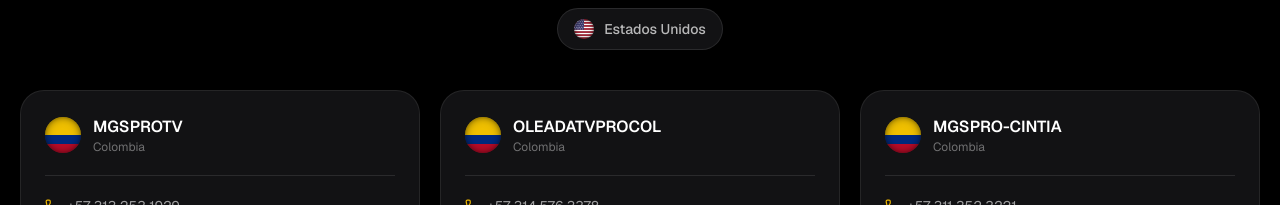
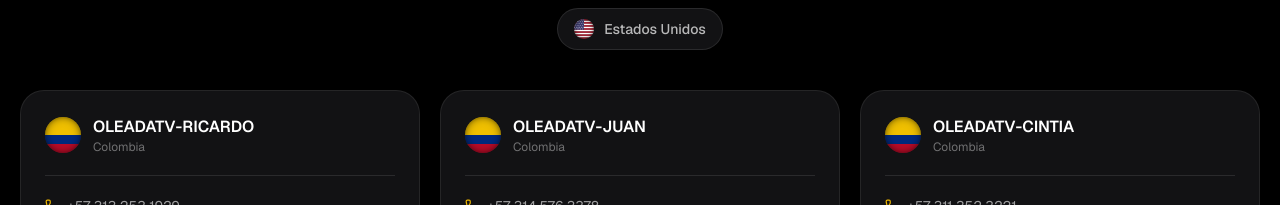
Before and after one commit to alejox/stell, a Next.js app: page / in a window 1280 px wide. Shown: the part 4278-4483 px from the top of the page. Built offline with nearby package versions, Linux system fonts and the light colour scheme.

Commit message:
content: renombrar los distribuidores de Colombia

```diff
--- a/content/site.ts
+++ b/content/site.ts
@@ -306,19 +306,19 @@ export const spotlights: Spotlight[] = [
 /** Authorized distributors, keyed by id. Several of them cover more than one country. */
 export const distributors: Record<string, Distributor> = {
   oleadatvprocol: {
-    name: "OLEADATVPROCOL",
+    name: "OLEADATV-JUAN",
     phone: "+57 314 576 3378",
     whatsapp: "https://wa.me/573145763378",
     telegram: "https://t.me/oleadatvpro",
   },
   mgsprotv: {
-    name: "MGSPROTV",
+    name: "OLEADATV-RICARDO",
     phone: "+57 313 253 1929",
     whatsapp: "https://wa.me/573132531929",
     telegram: "https://t.me/magprotv",
   },
   mgsproCintia: {
-    name: "MGSPRO-CINTIA",
+    name: "OLEADATV-CINTIA",
     phone: "+57 311 352 3221",
     whatsapp: "https://wa.me/573113523221",
     telegram: "https://t.me/oleadatvpro",
```
